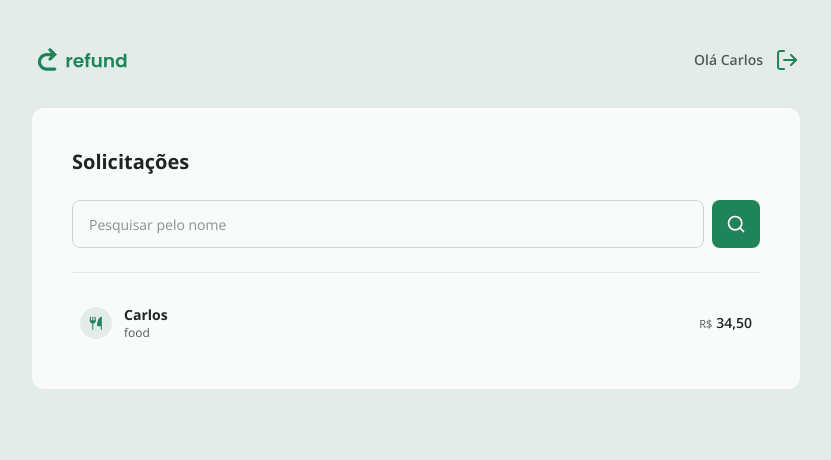
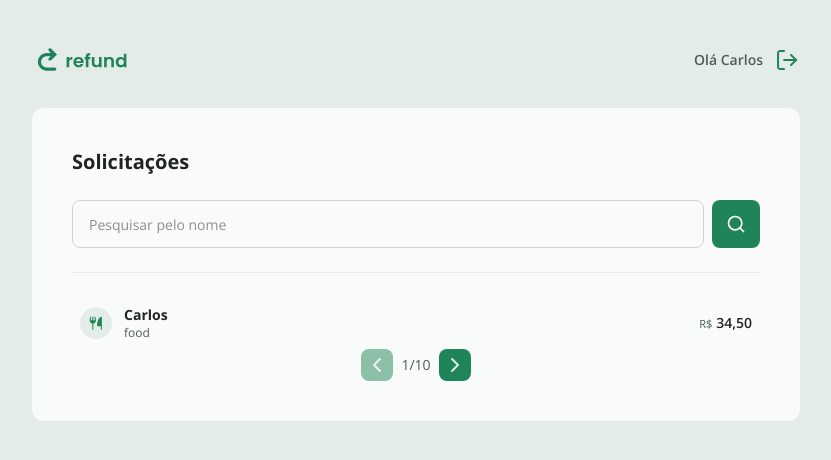
Before and after one commit to carlos-hfc/refund, a React (Vite) app: page / in a window 1280 px wide. Shown: the top 460 px of the page, without its empty margins (224-1055 px from the left). Built offline with nearby package versions, Linux system fonts and the light colour scheme.

Commit message:
feat: add pagination component

```diff
--- a/src/components/button.tsx
+++ b/src/components/button.tsx
@@ -9,7 +9,7 @@ const variants = {
   button: {
     base: "h-12",
     icon: "size-12",
-    iconSmall: "size-10",
+    iconSmall: "size-8",
   },
 }
 
@@ -26,7 +26,7 @@ export function Button({
       type={type}
       data-loading={isLoading}
       className={classMerge(
-        "flex items-center justify-center rounded-lg bg-green-100 text-white cursor-pointer not-data-[loading=true]:hover:bg-green-200 transition ease-linear data-[loading=true]:opacity-50 data-[loading=true]:cursor-progress",
+        "flex items-center justify-center rounded-lg bg-green-100 text-white cursor-pointer not-data-[loading=true]:hover:bg-green-200 transition ease-linear select-none data-[loading=true]:opacity-50 data-[loading=true]:cursor-progress disabled:opacity-50 disabled:pointer-events-none",
         variants.button[variant],
         className,
       )}
--- /dev/null
+++ b/src/components/pagination.tsx
@@ -0,0 +1,48 @@
+import leftImg from "@/assets/left.svg"
+import rightImg from "@/assets/right.svg"
+
+import { Button } from "./button"
+
+interface PaginationProps {
+  current: number
+  totalPages: number
+  onNext(): void
+  onPrev(): void
+}
+
+export function Pagination({
+  current,
+  totalPages,
+  onNext,
+  onPrev,
+}: PaginationProps) {
+  return (
+    <div className="flex flex-1 justify-center items-center gap-2">
+      <Button
+        variant="iconSmall"
+        aria-label="Página anterior"
+        disabled={current === 1}
+      >
+        <img
+          src={leftImg}
+          alt=""
+        />
+      </Button>
+
+      <span className="text-sm text-gray-200">
+        {current}/{totalPages}
+      </span>
+
+      <Button
+        variant="iconSmall"
+        aria-label="Próxima página"
+        disabled={current === totalPages}
+      >
+        <img
+          src={rightImg}
+          alt=""
+        />
+      </Button>
+    </div>
+  )
+}
--- a/src/pages/dashboard.tsx
+++ b/src/pages/dashboard.tsx
@@ -1,6 +1,7 @@
 import searchImg from "@/assets/search.svg"
 import { Button } from "@/components/button"
 import { Input } from "@/components/input"
+import { Pagination } from "@/components/pagination"
 import { RefundItem } from "@/components/refund-item"
 import { CATEGORIES } from "@/utils/categories"
 
@@ -34,6 +35,13 @@ export function Dashboard() {
           data={EXAMPLE}
         />
       </div>
+
+      <Pagination
+        current={1}
+        totalPages={10}
+        onNext={() => {}}
+        onPrev={() => {}}
+      />
     </div>
   )
 }
```
